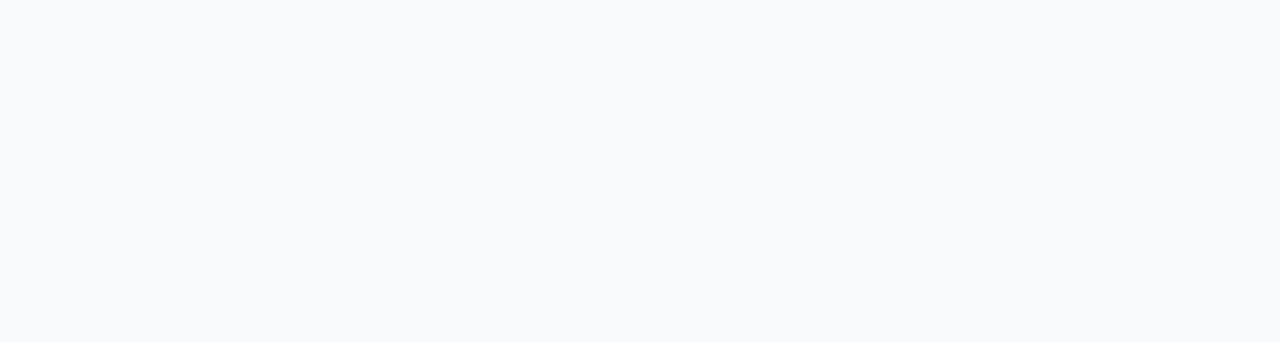
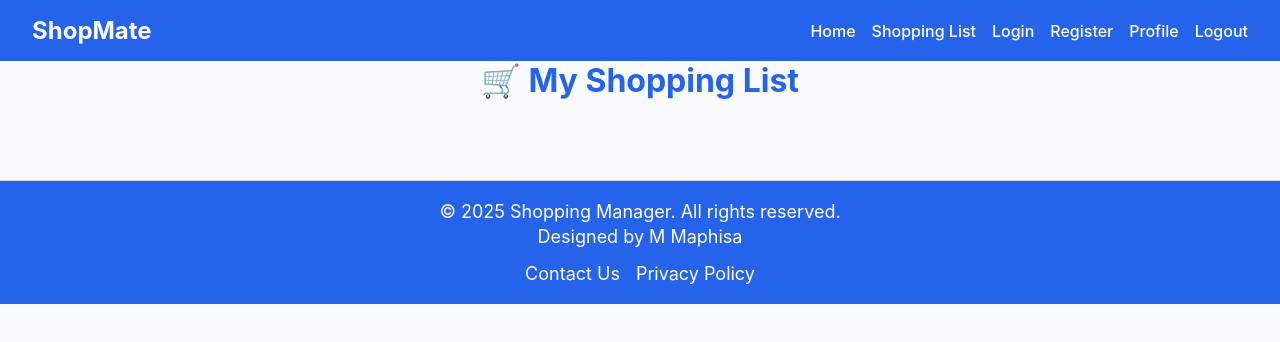
Before and after one commit to mmelokuhlemaphisa/Shopping-List-App, a React (Vite) app: page /shopping-list in a window 1280 px wide. Before the commit this address had no page. Shown: the top 342 px of the page. Built offline with nearby package versions, Linux system fonts and the light colour scheme.

Commit message:
feat: Added shoppingBoad file under components and shopping list page to display added list grouped by it catagory

```diff
--- a/src/App.css
+++ b/src/App.css
@@ -66,6 +66,7 @@
   font-size: 0.875rem; /* text-sm */
   border-top: 1px solid #d1d5db;
   margin-top: auto; /* pushes footer to bottom if page is short */
+
 }
 
 /* Footer text */
@@ -948,3 +949,47 @@
   margin: 0.5rem 0;
   color: #444;
 }
+
+.shopping-board {
+  display: grid;
+  grid-template-columns: repeat(auto-fill, minmax(260px, 1fr));
+  gap: 1.5rem;
+  padding: 2rem;
+}
+
+.shopping-card {
+  background: #f9fafb;
+  border-radius: 12px;
+  padding: 1.2rem;
+  box-shadow: 0 4px 8px rgba(0,0,0,0.08);
+  transition: transform 0.2s ease;
+}
+
+.shopping-card:hover {
+  transform: translateY(-4px);
+}
+
+.shopping-card-title {
+  font-size: 1.2rem;
+  font-weight: bold;
+  margin-bottom: 0.8rem;
+  border-bottom: 2px solid #e5e7eb;
+  padding-bottom: 0.4rem;
+}
+
+.shopping-list {
+  list-style: none;
+  padding: 0;
+  margin: 0;
+}
+
+.shopping-list-item {
+  display: flex;
+  align-items: center;
+  margin: 0.5rem 0;
+}
+
+.shopping-list-item input {
+  margin-right: 0.5rem;
+  cursor: pointer;
+}
--- a/src/App.tsx
+++ b/src/App.tsx
@@ -8,6 +8,7 @@
 import LandingPage from "./pages/LandingPage";
 import ContactUs from "./pages/ContactUs";
 import Privacy from "./pages/Privacy";
+import ShoppingList from "./pages/ShoppingList";
 
 function App() {
   return (
@@ -26,6 +27,7 @@
       />
       <Route path="/contact" element={<ContactUs />} />
       <Route path="/privacy" element={<Privacy />} />
+      <Route path="/shopping-list" element={<ShoppingList />} />
     </Routes>
   );
 }
--- a/src/components/Footer.tsx
+++ b/src/components/Footer.tsx
@@ -13,7 +13,7 @@
           <p className="footer-text">Designed by M Maphisa</p>
         </div>
 
-        {/* Right Section - Links */}
+
         <div className="footer-links">
           <Link to="/contact" className="footer-text">
             Contact Us
--- a/src/components/Navbar.tsx
+++ b/src/components/Navbar.tsx
@@ -9,7 +9,9 @@
         <Link to="/" className="nav-link">
           Home
         </Link>
-
+        <Link to="/shopping-list" className="nav-link">
+          Shopping List
+        </Link>
         <Link to="/login" className="nav-link">
           Login
         </Link>
--- /dev/null
+++ b/src/components/ShoppingBoard.tsx
@@ -0,0 +1,33 @@
+import React from "react";
+import { useAppSelector } from "../../ReduxHooks";
+
+const ShoppingBoard: React.FC = () => {
+  const { items } = useAppSelector((state) => state.shoppingList);
+
+  // Group items by category
+  const grouped = items.reduce((acc: Record<string, typeof items>, item) => {
+    if (!acc[item.category]) acc[item.category] = [];
+    acc[item.category].push(item);
+    return acc;
+  }, {});
+
+  return (
+    <div className="shopping-board">
+      {Object.entries(grouped).map(([category, items]) => (
+        <div key={category} className="shopping-card">
+          <h3 className="shopping-card-title">{category}</h3>
+          <ul className="shopping-list">
+            {items.map((item) => (
+              <li key={item.id} className="shopping-list-item">
+                <input type="checkbox" id={item.id} />
+                <label htmlFor={item.id}>{item.name}</label>
+              </li>
+            ))}
+          </ul>
+        </div>
+      ))}
+    </div>
+  );
+};
+
+export default ShoppingBoard;
--- a/src/components/ShoppingList.tsx
+++ b/src/components/ShoppingList.tsx
@@ -8,13 +8,14 @@
   setSearch,
   setSort,
   type ShoppingItem,
-} from "../features/ShoppingListSlice";
+  type ShoppingListState,
+} from "../features/ShoppingList";
 import { v4 as uuidv4 } from "uuid";
 
 const ShoppingList: React.FC = () => {
   const dispatch = useDispatch<AppDispatch>();
   const { items, search, sort } = useSelector(
-    (state: RootState) => state.shoppingList
+    (state: RootState) => state.shoppingList as ShoppingListState
   );
 
   const [form, setForm] = useState({
@@ -196,7 +197,7 @@
 
       {/* Items List */}
       <ul className="items-list">
-        {filtered.map((item) => (
+        {filtered.map((item: ShoppingItem) => (
           <li key={item.id} className="item-card">
             <div className="item-info">
               <h3 className="item-name">{item.name}</h3>
--- /dev/null
+++ b/src/pages/ShoppingList.tsx
@@ -0,0 +1,25 @@
+// src/pages/ShoppingListPage.tsx
+import React from "react";
+import NavBar from "../components/Navbar";
+import Footer from "../components/Footer";
+import ShoppingBoard from "../components/ShoppingBoard";
+
+const ShoppingListPage: React.FC = () => {
+  return (
+    <div className="page-layout">
+      {/* Top Navigation */}
+      <NavBar />
+
+      {/* Main Content */}
+      <main className="page-main">
+        <h1 className="page-title">🛒 My Shopping List</h1>
+        <ShoppingBoard />
+      </main>
+
+      {/* Footer */}
+      <Footer />
+    </div>
+  );
+};
+
+export default ShoppingListPage;
--- a/store.ts
+++ b/store.ts
@@ -3,7 +3,7 @@
 import loginReducer from "./src/features/LoginSlice";
 import registerReducer from "./src/features/RegisterSlice";
 import ProfileReducer from "./src/features/ProfileSlice";
-import shoppingListReducer from "./src/features/ShoppingListSlice";
+import shoppingListReducer from "./src/features/ShoppingList";
 
 export const store = configureStore({
   reducer: {
```
Also changed, not shown: src/components/WelcomeCard.tsx (added, +16 -0 lines), src/features/ShoppingList.ts (renamed from src/features/ShoppingListSlice.ts, +6 -2 lines).
